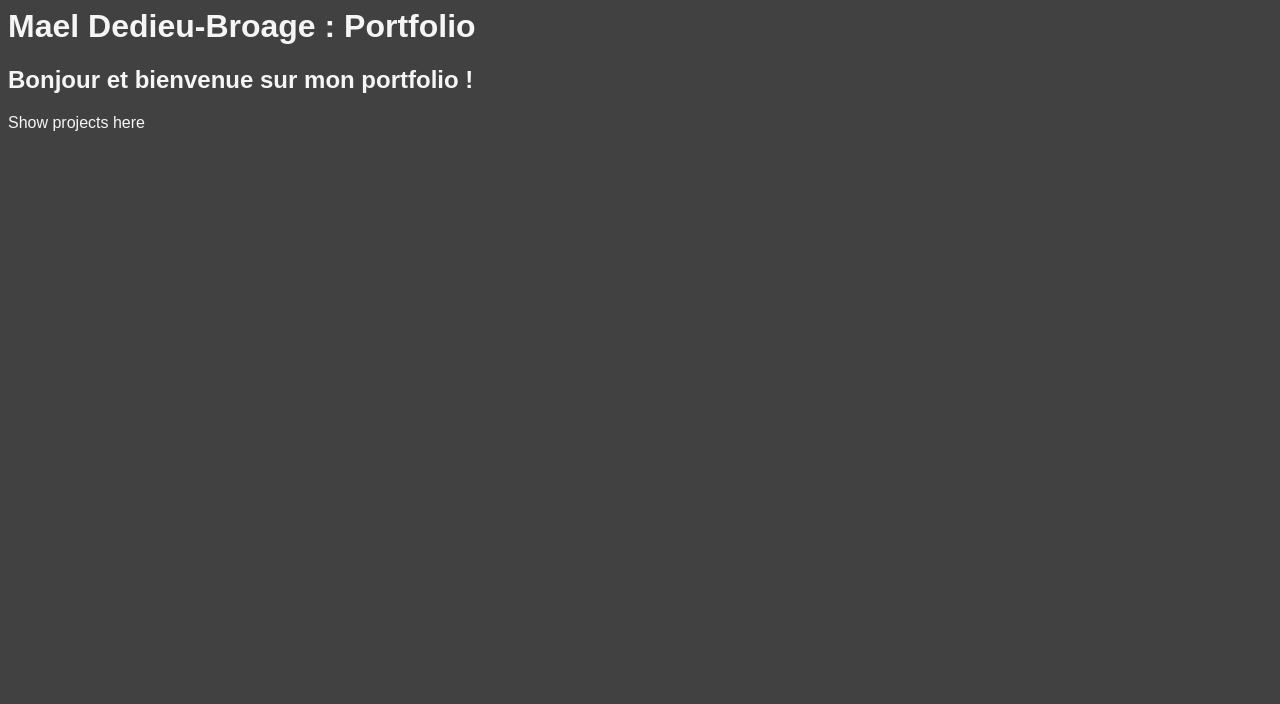
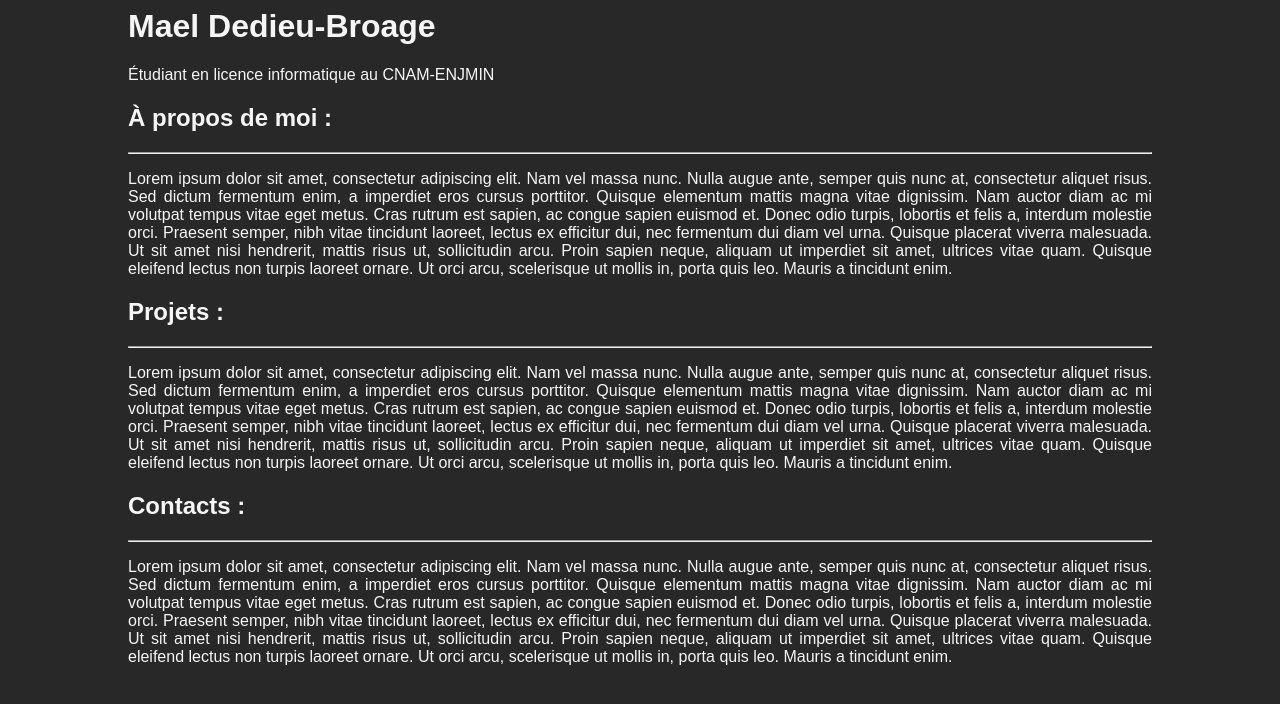
Before and after one commit to Selto86/Selto86.github.io, a plain HTML site: page index.html in a window 1280 px wide. Drawn offline with Linux system fonts and the light colour scheme; a web font is replaced by a local one.

Commit message:
Update index.html and style.css

```diff
--- a/index.html
+++ b/index.html
@@ -8,15 +8,67 @@
     <link rel="preconnect" href="https://fonts.gstatic.com" crossorigin>
     <link href="https://fonts.googleapis.com/css2?family=Science+Gothic:wght@100..900&display=swap" rel="stylesheet">
     <link href="style.css" rel="stylesheet">
+  </head>
 
-    <h1>
-    Mael Dedieu-Broage : Portfolio
-    </h1>
-    <h2>
-    Bonjour et bienvenue sur mon portfolio !
-    </h2>
-  </head>
-  <body style="background-color: rgb(65, 65, 65);">
-    Show projects here
+  <body style="background-color: rgb(40, 40, 40);">
+    <nav>
+
+    </nav>
+
+    <header>
+      <div, class="Title">
+        <h1>
+          Mael Dedieu-Broage
+        </h1>
+        <p>
+          Étudiant en licence informatique au CNAM-ENJMIN
+        <p>
+      </div>
+    </header>
+
+    <main, class="MainPage">
+        <h2>
+          À propos de moi :
+        </h2>
+        <hr>
+        <p>
+          Lorem ipsum dolor sit amet, consectetur adipiscing elit. Nam vel massa nunc.
+          Nulla augue ante, semper quis nunc at, consectetur aliquet risus.
+          Sed dictum fermentum enim, a imperdiet eros cursus porttitor.
+          Quisque elementum mattis magna vitae dignissim. Nam auctor diam ac mi volutpat tempus vitae eget metus.
+          Cras rutrum est sapien, ac congue sapien euismod et. Donec odio turpis, lobortis et felis a, interdum molestie orci.
+          Praesent semper, nibh vitae tincidunt laoreet, lectus ex efficitur dui, nec fermentum dui diam vel urna. Quisque placerat viverra malesuada.
+          Ut sit amet nisi hendrerit, mattis risus ut, sollicitudin arcu. Proin sapien neque, aliquam ut imperdiet sit amet, ultrices vitae quam.
+          Quisque eleifend lectus non turpis laoreet ornare. Ut orci arcu, scelerisque ut mollis in, porta quis leo. Mauris a tincidunt enim.
+        </p>
+        <h2>
+          Projets :
+        </h2>
+        <hr>
+        <p>
+          Lorem ipsum dolor sit amet, consectetur adipiscing elit. Nam vel massa nunc.
+          Nulla augue ante, semper quis nunc at, consectetur aliquet risus.
+          Sed dictum fermentum enim, a imperdiet eros cursus porttitor.
+          Quisque elementum mattis magna vitae dignissim. Nam auctor diam ac mi volutpat tempus vitae eget metus.
+          Cras rutrum est sapien, ac congue sapien euismod et. Donec odio turpis, lobortis et felis a, interdum molestie orci.
+          Praesent semper, nibh vitae tincidunt laoreet, lectus ex efficitur dui, nec fermentum dui diam vel urna. Quisque placerat viverra malesuada.
+          Ut sit amet nisi hendrerit, mattis risus ut, sollicitudin arcu. Proin sapien neque, aliquam ut imperdiet sit amet, ultrices vitae quam.
+          Quisque eleifend lectus non turpis laoreet ornare. Ut orci arcu, scelerisque ut mollis in, porta quis leo. Mauris a tincidunt enim.
+        </p>
+        <h2>
+          Contacts :
+        </h2>
+        <hr>
+        <p>
+          Lorem ipsum dolor sit amet, consectetur adipiscing elit. Nam vel massa nunc.
+          Nulla augue ante, semper quis nunc at, consectetur aliquet risus.
+          Sed dictum fermentum enim, a imperdiet eros cursus porttitor.
+          Quisque elementum mattis magna vitae dignissim. Nam auctor diam ac mi volutpat tempus vitae eget metus.
+          Cras rutrum est sapien, ac congue sapien euismod et. Donec odio turpis, lobortis et felis a, interdum molestie orci.
+          Praesent semper, nibh vitae tincidunt laoreet, lectus ex efficitur dui, nec fermentum dui diam vel urna. Quisque placerat viverra malesuada.
+          Ut sit amet nisi hendrerit, mattis risus ut, sollicitudin arcu. Proin sapien neque, aliquam ut imperdiet sit amet, ultrices vitae quam.
+          Quisque eleifend lectus non turpis laoreet ornare. Ut orci arcu, scelerisque ut mollis in, porta quis leo. Mauris a tincidunt enim.
+        </p>
+    </main>
   </body>
 </html>
--- a/style.css
+++ b/style.css
@@ -1,4 +1,14 @@
 body {
     font-family: 'Science Gothic', sans-serif;
     color: whitesmoke;
+    margin-left: 10%;
+    margin-right: 10%;
 }
+
+.Title{
+    margin-left: 50%;
+}
+
+.MainPage{
+    text-align: justify;
+}
```
